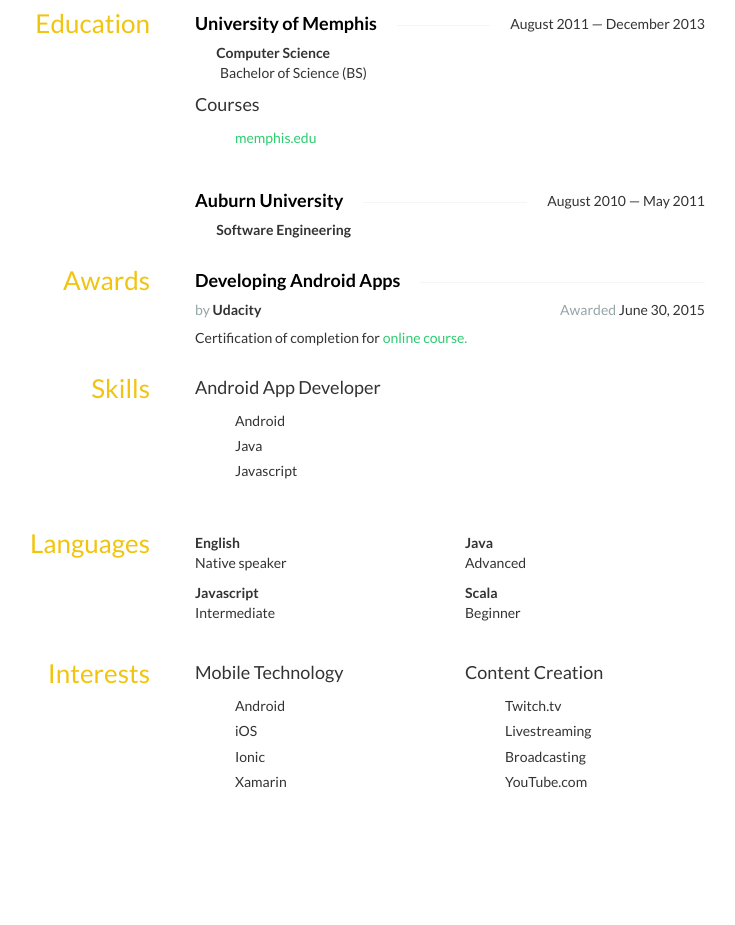
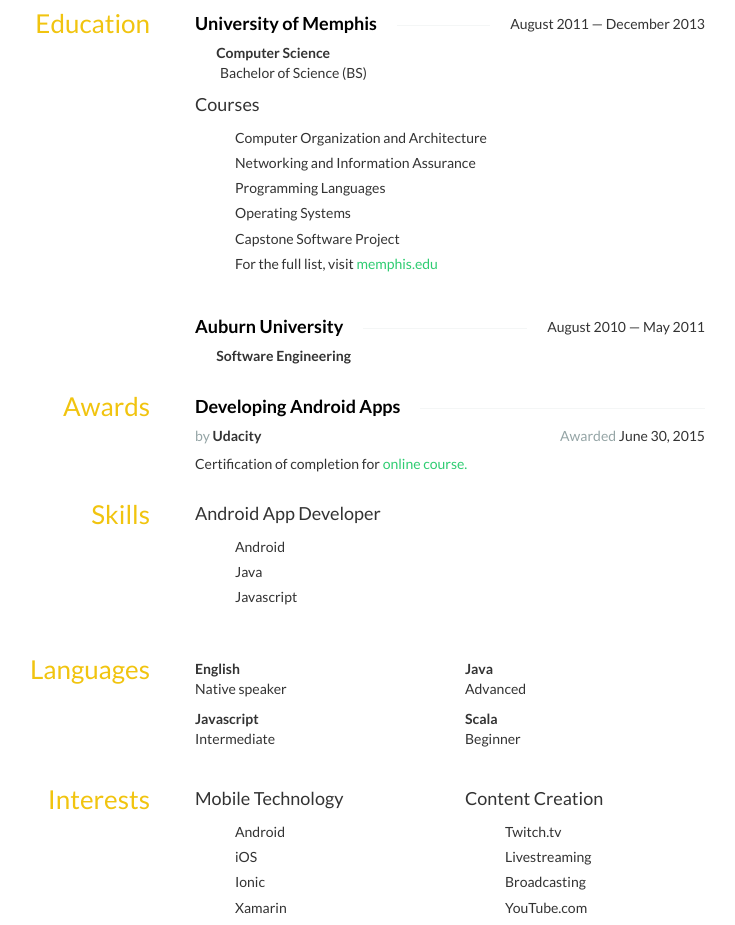
Before and after one commit to sbeach/sbeach.github.io, a plain HTML site: page index.html in a window 1280 px wide. Shown: the part 1300-2225 px from the top of the page, without its empty margins (280-1015 px from the left). Before the commit the page ends 2194 px from the top, so only its background shows below. Drawn offline with nearby package versions, Linux system fonts and the light colour scheme; some icons are missing.

Commit message:
Adding courses to UM

```diff
--- a/index.html
+++ b/index.html
@@ -361,7 +361,12 @@
 				</div>
 				<h4>Courses</h4>
 				<ul class="courses">
-					<li><a href="http://www.memphis.edu/cs/courses/index.php">memphis.edu</a></li>
+                    <li>Computer Organization and Architecture</li>
+                    <li>Networking and Information Assurance</li>
+                    <li>Programming Languages</li>
+                    <li>Operating Systems</li>
+                    <li>Capstone Software Project</li>
+					<li>For the full list, visit <a href="http://www.memphis.edu/cs/courses/index.php">memphis.edu</a></li>
 				</ul>
 			</div>
 			<div class="col-sm-12">
```
